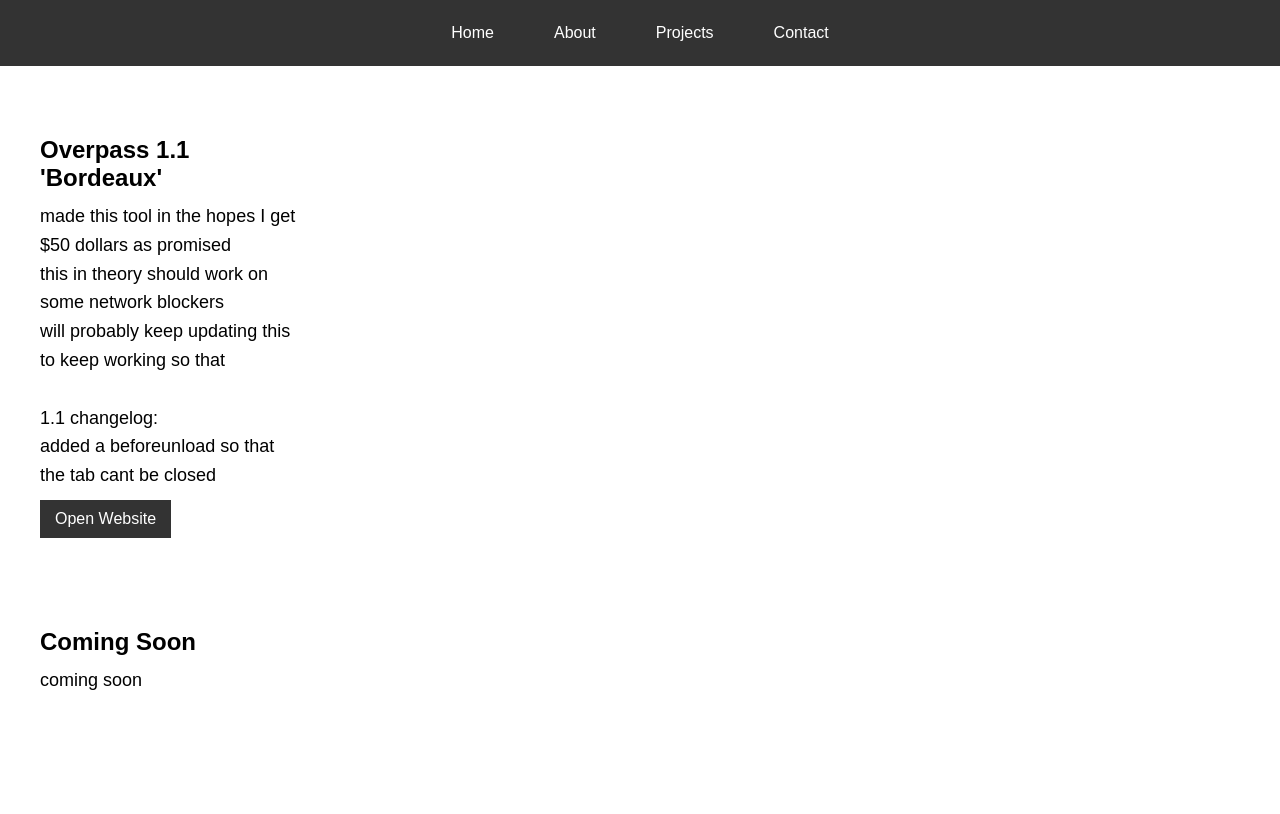
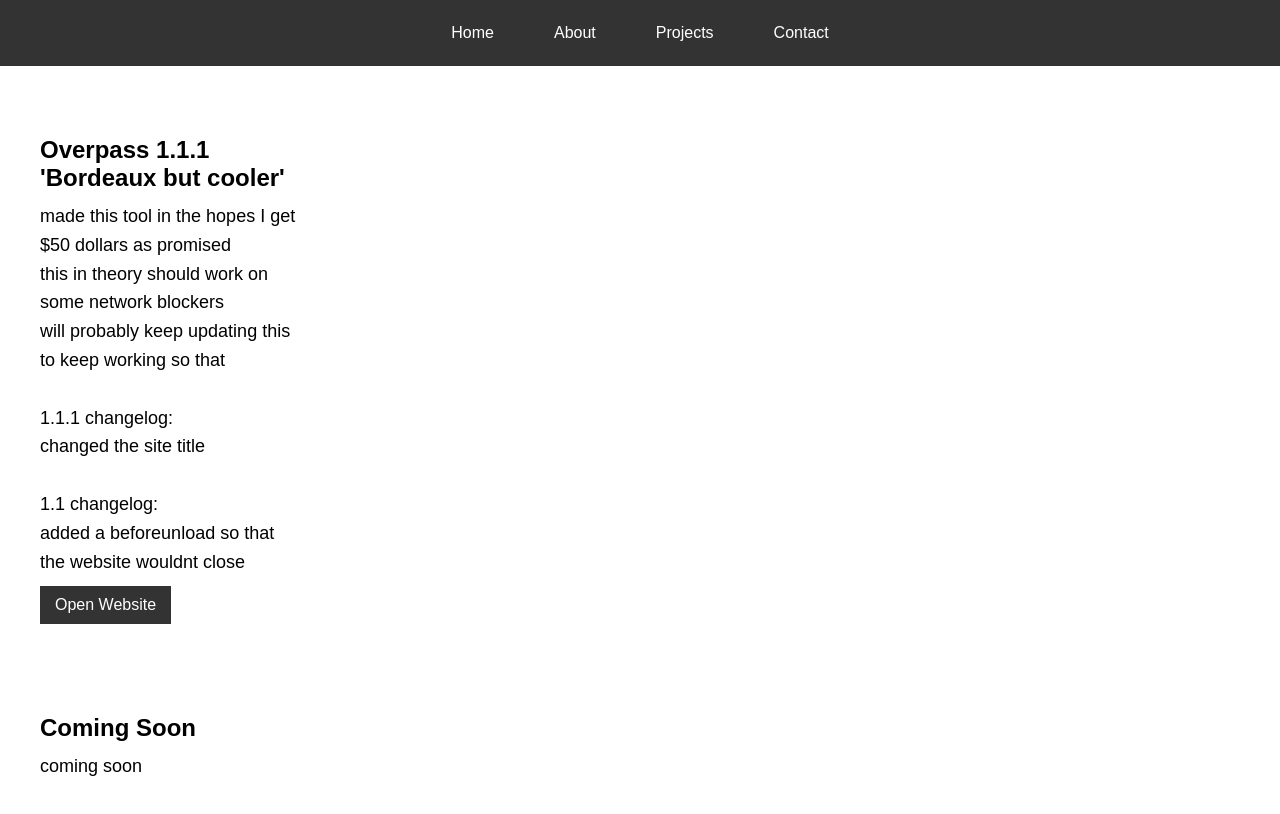
Before and after one commit to parrots-14/parrots-lab, a plain HTML site: page projects.html in a window 1280 px wide. Drawn offline with Linux system fonts and the light colour scheme.

Commit message:
Update projects.html

```diff
--- a/projects.html
+++ b/projects.html
@@ -131,13 +131,16 @@
     </div>
 
     <div class="showcase">
-        <h2>Overpass 1.1 'Bordeaux'</h2>
+        <h2>Overpass 1.1.1 'Bordeaux but cooler'</h2>
         <p>made this tool in the hopes I get $50 dollars as promised<br>
         this in theory should work on some network blockers<br>
         will probably keep updating this to keep working so that<br>
         <br>
+        1.1.1 changelog:<br>
+        changed the site title<br>
+        <br>
         1.1 changelog:<br>
-        added a beforeunload so that the tab cant be closed</p>
+        added a beforeunload so that the website wouldnt close</p>
         <a href="#" class="open-button" onclick="openCustomPage(); return false;">Open Website</a>
     </div>
 
```
